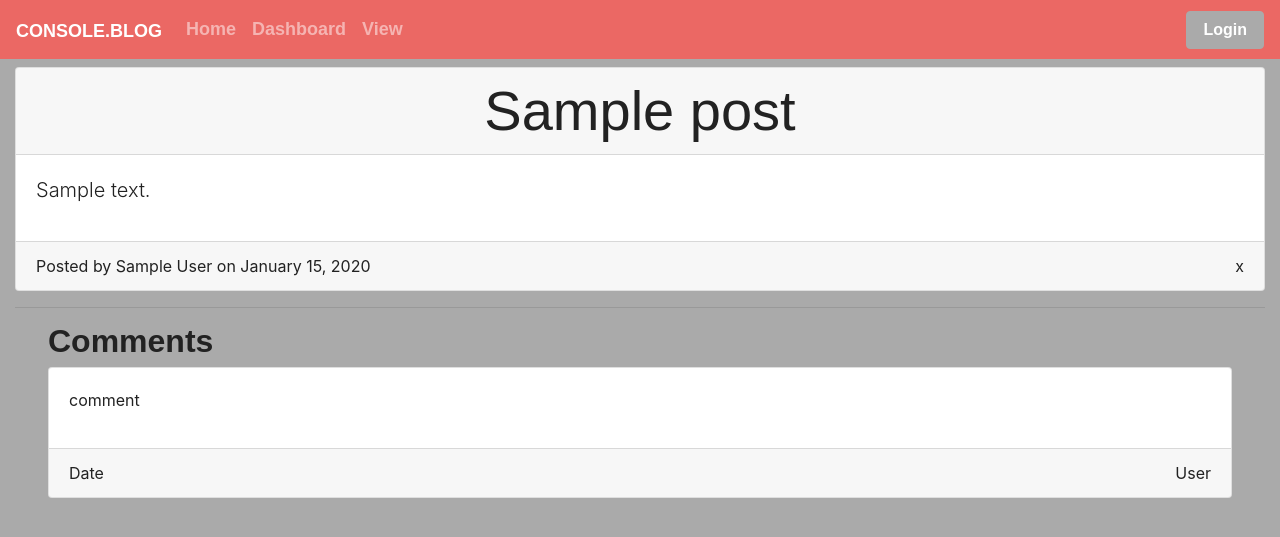
After one commit to jdmarty/consoledotblog, a Node server app: page /view/1 in a window 1280 px wide. The commit adds this page. Shown: the top 537 px of the page. Run offline with Node 20, Linux system fonts and the light colour scheme; tables that the repository leaves empty hold one stand-in row (values such as "Sample post"); some libraries are stand-ins or nearby versions; some web fonts are replaced.

Commit message:
added basic view page and route to serve

```diff
--- a/controllers/homeRoutes.js
+++ b/controllers/homeRoutes.js
@@ -36,14 +36,15 @@ router.get('/', async (req, res) => {
 
 //dashboard route
 router.get('/dashboard', withAuth, async (req, res) => {
+  try {
     //get recent posts made by this user
     const userPostsData = await Post.findAll({
       where: { user_id: req.session.user_id },
       //limit set by query or defaults to 20
-    limit: parseInt(req.query.limit) || 20,
+      limit: parseInt(req.query.post_limit) || 20,
       order: [['post_date', 'DESC']],
     });
-  const userPosts = userPostsData.map(post => post.get({ plain: true }));
+    const userPosts = userPostsData.map((post) => post.get({ plain: true }));
 
     //get recent comments made by this user
     const userCommentsData = await Comment.findAll({
@@ -51,10 +52,12 @@ router.get('/dashboard', withAuth, async (req, res) => {
       //include information about original post
       include: { model: Post },
       //limit set by query or defaults to 20
-    limit: parseInt(req.query.limit) || 20,
+      limit: parseInt(req.query.comment_lit) || 20,
       order: [['comment_date', 'DESC']],
     });
-  const userComments = userCommentsData.map((comm) => comm.get({ plain: true }));
+    const userComments = userCommentsData.map((comm) =>
+      comm.get({ plain: true })
+    );
 
     //send retrieved data
     res.render('dashboard', {
@@ -64,6 +67,34 @@ router.get('/dashboard', withAuth, async (req, res) => {
       userComments,
       dashboard: true,
     });
+  } catch (err) {
+    res.status(500).json(err);
+  }
+})
+
+router.get('/view/:id', async (req, res) => {
+  try {
+    //get a single post by id
+    const postData = await Post.findByPk(req.params.id, {
+      include: { model: User, attributes: ['id', 'name'] },
+    });
+    const post = postData.get({ plain: true });
+    //get all comments for a single post
+    const commentsData = await Comment.findAll({
+      where: { post_id: req.params.id },
+      include: { model: User, attributes: ['id', 'name'] },
+    });
+    const comments = commentsData.map((comm) => comm.get({ plain: true }));
+    //send the retrieved data
+    res.render('view', {
+      logged_in: req.session.logged_in,
+      user_name: req.session.user_name,
+      post,
+      comments,
+    });
+  } catch (err) {
+    res.status(500).json(err);
+  }
 })
 
 //login page route
--- a/views/partials/navbar.handlebars
+++ b/views/partials/navbar.handlebars
@@ -16,6 +16,11 @@
                     {{#if dashboard}}<span class="sr-only">(current)</span>{{/if}}
                 </a>
             </li>
+            <li class="nav-item {{#if dashboard}}active{{/if}}">
+                <a class="nav-link" href="/view/1">View
+                    {{#if dashboard}}<span class="sr-only">(current)</span>{{/if}}
+                </a>
+            </li>
         </ul>
         {{#if logged_in}}
         <span class="mx-2">Hello, {{user_name}}!</span>
--- /dev/null
+++ b/views/view.handlebars
@@ -0,0 +1,39 @@
+<div class="row justify-content-center p-0">
+  <div class="col-12">
+    <div class="card my-2">
+        <div class="card-header">
+            <h2 class="display-4 text-center m-0">{{post.title}}</h2>
+        </div>
+        <div class="card-body">
+            <p class="lead">{{post.content}}</p>
+        </div>
+        <div class="card-footer d-flex justify-content-between">
+            {{#if post.updated_date}}
+             <span class="m-0 text-right">Posted by {{post.user.name}} on {{format_date post.updated_date}}</span>
+            {{else}}
+            <span class="m-0 text-right">Posted by {{post.user.name}} on {{format_date post.post_date}}</span>
+            {{/if}}
+            <span>x</span>
+        </div>
+    </div>
+    <hr>
+  </div>
+
+  <div class="col-12 px-5">
+    <h2>Comments</h2>
+    {{#each comments as |comment|}}
+    <div class="card my-2">
+        <div class="card-body">
+            <p>comment</p>
+        </div>
+        <div class="card-footer d-flex justify-content-between">
+            <span>Date</span>
+            <span>User</span>
+        </div>
+    </div>
+    {{/each}}
+  </div>
+</div>
+
+<script src="https://ajax.googleapis.com/ajax/libs/jquery/1.11.1/jquery.min.js"></script>
+<script src="//maxcdn.bootstrapcdn.com/bootstrap/3.2.0/js/bootstrap.min.js"></script>
```
Lines whose indentation alone changed are shown as unchanged.
